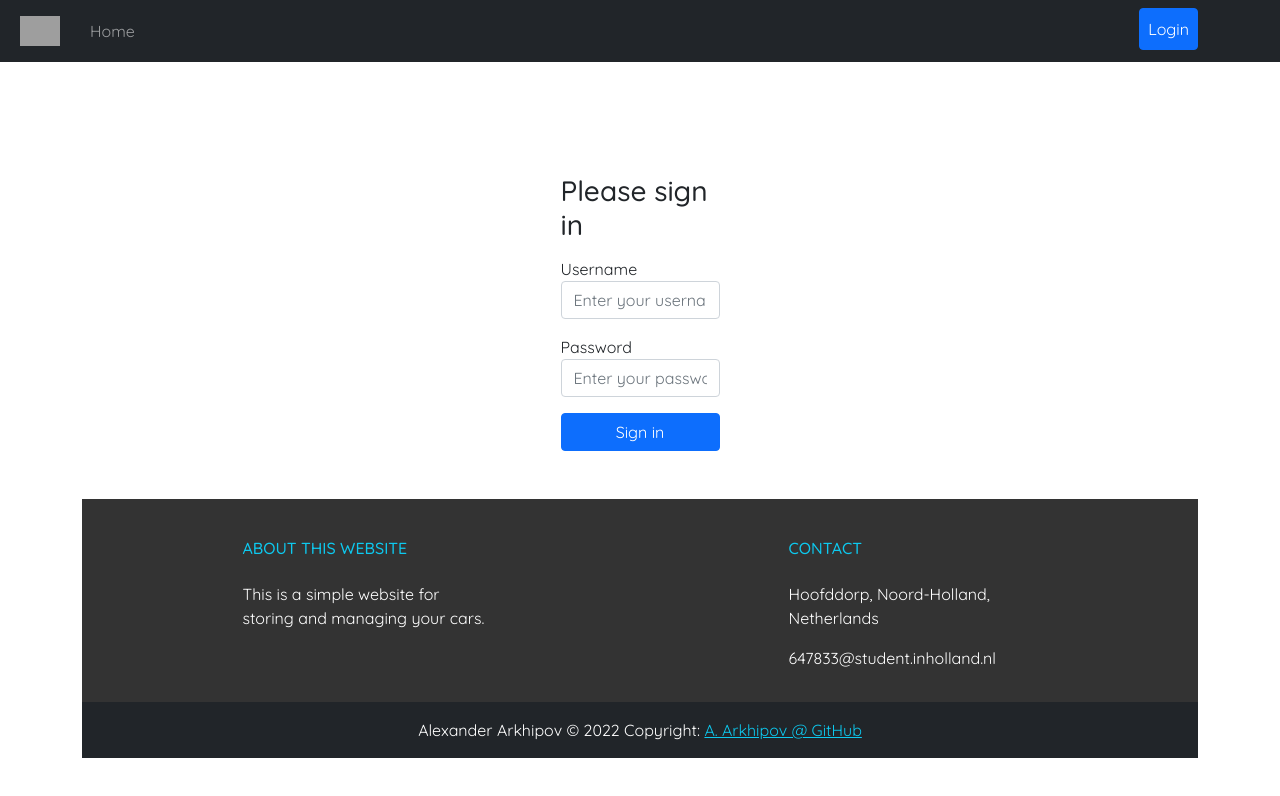
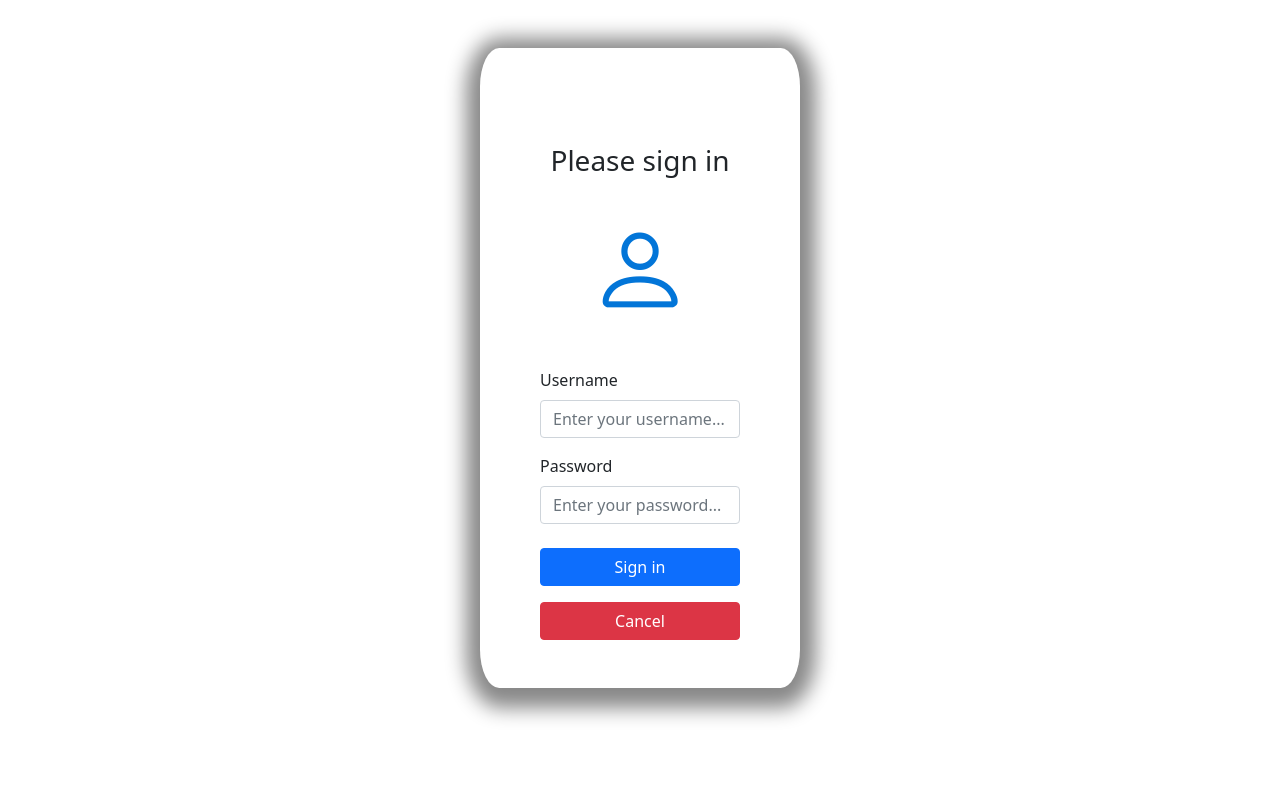
Before and after one commit to paxer2k/Car-management-Frontend, a Vue app: page /login in a window 1280 px wide. Shown: the top 796 px of the page. Built offline with nearby package versions, Linux system fonts and the light colour scheme; grey boxes are pictures that could not be loaded.

Commit message:
changes
changes

```diff
--- a/public/index.html
+++ b/public/index.html
@@ -7,7 +7,10 @@
     <link rel="icon" href="<%= BASE_URL %>favicon.ico">
     <!-- CSS only -->
 <link href="https://cdn.jsdelivr.net/npm/bootstrap@5.1.3/dist/css/bootstrap.min.css" rel="stylesheet" integrity="sha384-1BmE4kWBq78iYhFldvKuhfTAU6auU8tT94WrHftjDbrCEXSU1oBoqyl2QvZ6jIW3" crossorigin="anonymous">
+<link rel="stylesheet" href="https://cdn.jsdelivr.net/npm/bootstrap-icons@1.3.0/font/bootstrap-icons.css">
 <link href="style.css" rel="stylesheet">
+<link href="https://cdnjs.cloudflare.com/ajax/libs/font-awesome/6.0.0-beta2/css/all.min.css" rel="stylesheet">
+<link href="https://cdn.jsdelivr.net/npm/bootstrap@5.0.2/dist/css/bootstrap.min.css" rel="stylesheet" integrity="sha384-EVSTQN3/azprG1Anm3QDgpJLIm9Nao0Yz1ztcQTwFspd3yD65VohhpuuCOmLASjC" crossorigin="anonymous">
 <title>Car management</title>
   </head>
   <body>
--- a/src/App.vue
+++ b/src/App.vue
@@ -1,33 +1,25 @@
 <template>
-  <navigation />
-  <div class="container page">
-      <router-view />
-      <Footer  />
-  </div>
+  <navigation v-if="this.$route.path != '/login'" class="fixed-top" />
+  <router-view />
+  <Footer  v-if="this.$route.path != '/login'" class="bottom-0"/>
 </template>
 
 <script>
-import Navigation from './components/Navigation.vue'
-import Footer from './components/Footer.vue'
+import Navigation from "./components/Navigation.vue";
+import Footer from "./components/Footer.vue";
 
 export default {
   name: "App",
   components: {
     Navigation,
-    Footer
+    Footer,
   },
   // if the application gets open, then this action store will get executed
   created() {
-    this.$store.dispatch('autoLogin');
-  }
+    this.$store.dispatch("autoLogin");
+  },
 };
 </script>
 
 <style>
-.page {
-  margin-top: 4rem;
-	margin-bottom: 6rem;
-	min-height: 55.5vh;
-}
-
 </style>
--- a/src/components/Footer.vue
+++ b/src/components/Footer.vue
@@ -1,50 +1,51 @@
 <template>
-  <footer class="container-fluid text-center text-lg-start text-white">
+<footer class="main-footer text-center text-lg-start text-white">
+  <!-- Grid container -->
   <div class="container p-4 pb-0">
+    <!--Grid row-->
     <div class="row">
-        <div class="col-md-3 col-lg-3 col-xl-3 mx-auto mt-3">
-          <h6 class="text-info text-uppercase mb-4 font-weight-bold">
-            About this website
-          </h6>
+      <!--Grid column-->
+      <div class="col-lg-6 col-md-12 mb-4 mb-md-0">
+        <h5 class="text-uppercase text-info">About</h5>
         <p>
-            This is a simple website for storing and managing your cars.
+          This is a simple website built to manage your favourite cars.
+          You can use this as an inspiration or a collection of your dream cars
+          that you would love to obtain one day. Either way, the possibilities are
+          endless!
         </p>
       </div>
-        <div class="col-md-4 col-lg-3 col-xl-3 mx-auto mt-3">
-          <h6 class="text-info text-uppercase mb-4 font-weight-bold">
-            Contact
-          </h6>
+
+      <div class="col-lg-6 col-md-12 mb-4 mb-md-0">
+        <h5 class="text-uppercase text-info">Contact</h5>
         <p>
-            <i class="text-info fas fa-home mr-3"></i> Hoofddorp, Noord-Holland, Netherlands
+          <i class="text-info fas fa-envelope mr-3"></i> alex.arkhipov.7590@gmail.com
         </p>
         <p>
-            <i class="text-info fas fa-envelope mr-3"></i>
-            647833@student.inholland.nl
+          <i class="text-info bi bi-linkedin mr-3"></i> alexander-arkhipov-003241226
         </p>
       </div>
     </div>
   </div>
 
-    <div class="text-center py-3 mt-3 bg-dark">
-      Alexander Arkhipov © 2022 Copyright:
-      <a class="text-info" href="https://github.com/paxer2k" target="_blank"
-        >A. Arkhipov @ GitHub</a
-      >
+  <div class="text-center p-3 mt-3 bg-dark">
+    © 2020 Copyright:
+    <a class="text-info" href="https://github.com/paxer2k/" target="_blank">Alexander Arkhipov</a>
   </div>
+  <!-- Copyright -->
 </footer>
 </template>
 
 <script>
 export default {
-    name: "Footer",
+
 };
 </script>
 
-<style scoped>
+<style>
 footer {
   background-color: #333;
 }
-.container-fluid {
+.main-footer {
   padding-left: 0;
   padding-right: 0;
 }
--- a/src/components/Home.vue
+++ b/src/components/Home.vue
@@ -1,10 +1,10 @@
 <template>
   <section>
     <div class="container">
-      <h2 class="mt-3 mt-lg-5">Welcome to Alex's car management system</h2>
-      <p>Manage your cars easily</p>
-
-      <img src="../assets/homepagepicture.jpg" height="300" />
+      <div>
+        <h2>Welcome to Alex's car management system</h2>
+        <img src="../assets/homepagepicture.jpg" height="300" />
+      </div>
     </div>
   </section>
 </template>
@@ -16,7 +16,7 @@ export default {
 </script>
 
 <style scoped>
-  .container {
-    text-align: center;
-  }
+.container {
+  text-align: center;
+}
 </style>
--- a/src/components/Login.vue
+++ b/src/components/Login.vue
@@ -1,13 +1,16 @@
 <template>
-  <section class="container mt-5 p-5 col-10 col-md-6 col-lg-4 col-xl-3">
+  <section class="container mt-5 p-5 col-10 col-md-6 col-lg-4 col-xl-3" id="main">
     <div class="container">
-          <div v-if="errorMessage" class="alert alert-danger" role="alert">
+          <div v-if="errorMessage" class="alert alert-danger" style="text-align: center;" role="alert">
             {{ errorMessage }}
           </div>
-          <form>
-            <h1 class="h3 mb-3 font-weight-normal"> Please sign in</h1>
-            <div class="mt-3">
-              <label for="inputUsername" class="sr-only">Username</label>
+          <form class="mt-5">
+            <h1 class="h3 mb-3 font-weight-normal" style="text-align: center; ">Please sign in</h1>
+            <div class="login-icon">
+            <i class="bi bi-person"></i>
+            </div>
+            <div class="mt-4">
+              <label for="inputUsername" class="form-label">Username</label>
               <input
                 id="inputUsername"
                 type="text"
@@ -17,7 +20,7 @@
               />
             </div>
             <div class="mt-3">
-              <label for="inputPassword" class="sr-only ">Password</label>
+              <label for="inputPassword" class="form-label">Password</label>
               <input
                 type="password"
                 class="form-control"
@@ -26,8 +29,11 @@
                 placeholder="Enter your password..."
               />
             </div>
-            <button type="button" @click="login()" class="btn btn-primary col-12 mt-3">
+            <button type="button" @click="login()" class="btn btn-primary col-12 mt-4">
               Sign in
+            </button>
+            <button type="button" @click="cancel()" class="btn btn-danger col-12 mt-3">
+              Cancel
             </button>
           </form>
     </div>
@@ -60,9 +66,23 @@ export default {
           console.log(error);
         });
     },
+    cancel() {
+      this.$router.push("/");
+    }
   },
 };
 </script>
 
 <style>
+  #main {
+    background-color: rgb(255, 255, 255);
+    border-radius: 6%;
+    box-shadow: 1px 5px 20px 15px #888888;
+  }
+
+  .login-icon {
+    font-size: 100px;
+    text-align: center;
+    color: #0275d8;
+  }
 </style>
--- a/src/components/Navigation.vue
+++ b/src/components/Navigation.vue
@@ -1,27 +1,14 @@
-
 <template>
   <nav class="navbar navbar-dark bg-dark py-2 navbar-expand-md">
-    <a href="/" class="position-absolute text-decoration-none" style="margin-left: 20px;">
-      <!-- logo from icons-icons.com -->
+    <a
+      href="/"
+      class="position-absolute text-decoration-none"
+      style="margin-left: 20px"
+    >
       <img src="../assets/carimg.png" height="30" />
     </a>
     <div class="container">
-      <div
-        class="navbar-collapse collapse w-100 order-1 order-md-0 dual-collapse2">
-        <ul class="navbar-nav me-auto">
-          <li class="nav-item">
-            <!-- Add a router link to the homepage (don't use the a tag!) -->
-            <a
-              v-if="isLoggedIn()"
-              to="/profile"
-              style="text-align: center;"
-              class="nav-link "
-              active-class="active"
-            >
-              Welcome {{ this.getUsername() }}</a
-            >
-          </li>
-
+      <ul class="navbar-nav">
         <li class="nav-item">
           <router-link to="/" class="nav-link" active-class="text-info">Home</router-link>
         </li>
@@ -31,25 +18,34 @@
         <li class="nav-item" v-if="isLoggedIn()">
           <router-link to="/mycars" class="nav-link" active-class="text-info">My cars</router-link>
         </li>
-          <li class="nav-item" v-if="isLoggedIn()">
-            <router-link to="/addcar" class="nav-link" active-class="text-info" >Add car</router-link>
+      </ul>
+
+      <ul class="navbar-nav">
+        <li class="nav-item">
+          <router-link v-if="isLoggedIn()" to="/addcar" class="text-secondary fas fa-car text-decoration-none" active-class="text-info"> Add</router-link>
         </li>
       </ul>
-      </div>
 
-      <!-- Navbar items right -->
-      <div class="navbar-collapse collapse w-100 order-3 dual-collapse2">
-        <ul class="navbar-nav ms-auto">
+      <ul class="navbar-nav">
         <!-- when logged in, show logout butten and when not logged, show login -->
         <li class="nav-item">
-            <a v-if="isLoggedIn()" class="nav-link btn btn-outline-primary col-12 mb-1" style="color: white;" @click="this.logout()"
+          <a
+            v-if="isLoggedIn()"
+            class="nav-link btn btn-outline-primary col-12 mb-1"
+            style="color: white"
+            @click="this.logout()"
             >Logout</a
           >
-            <router-link v-else to="/login" class="nav-link btn btn-primary col-12 mb-1" style="color: white;">Login</router-link>
+          <router-link
+            v-else
+            to="/login"
+            class="nav-link btn btn-primary col-12 mb-1"
+            style="color: white"
+            >Login</router-link
+          >
           <!-- <router-link v-else to="/login" class="nav-link">login</router-link> -->
         </li>
       </ul>
-      </div>
     </div>
   </nav>
 </template>
@@ -80,5 +76,4 @@ export default {
 </script>
 
 <style>
-
 </style>
--- a/src/components/cars/AddCar.vue
+++ b/src/components/cars/AddCar.vue
@@ -4,9 +4,9 @@
   </div>
 
   <!-- container for add form -->
-  <div class="container" style="text-position: center;">
+  <div class="container">
     <div class="row">
-      <div class="col-md-12 col-lg-4 mb-4 mb-lg-4">
+      <div class="col-md-12 col-lg-5 mb-4 mb-lg-2">
         <div v-if="errorMessage" class="alert alert-danger" role="alert">
             {{ errorMessage }}
           </div>
@@ -93,6 +93,7 @@
               required
             >
               <option
+
                 v-for="category in categories"
                 :key="category.id"
                 v-bind:value="category.id"
--- a/src/components/cars/CarList.vue
+++ b/src/components/cars/CarList.vue
@@ -1,16 +1,6 @@
 <template scoped>
   <section>
     <div class="container">
-      <div class="content" style="text-align: center;">
-      <button
-        v-if="isLoggedIn()"
-        type="button"
-        class="btn btn-success mt-3"
-        @click="this.$router.push('/addcar')"
-      >
-        Add car
-      </button>
-      </div>
       <div class="row mt-3">
         <car-list-item
           v-for="car in cars"
--- a/src/components/cars/MyCarList.vue
+++ b/src/components/cars/MyCarList.vue
@@ -1,7 +1,7 @@
 <template>
   <section>
     <div class="container">
-      <h2 class="mt-3 mt-lg-5">{{ this.getUsername() }}'s Cars:</h2>
+      <h2 class="mt-5 mt-lg-5" style="text-align: center;">{{ this.getUsername() }}'s Cars:</h2>
       <div class="row mt-3">
         <car-list />
       </div>
```
Also changed, not shown: src/components/cars/CarListItem.vue (+34 -25 lines), src/assets/carlogo.png (deleted). Lines whose indentation alone changed are shown as unchanged.
